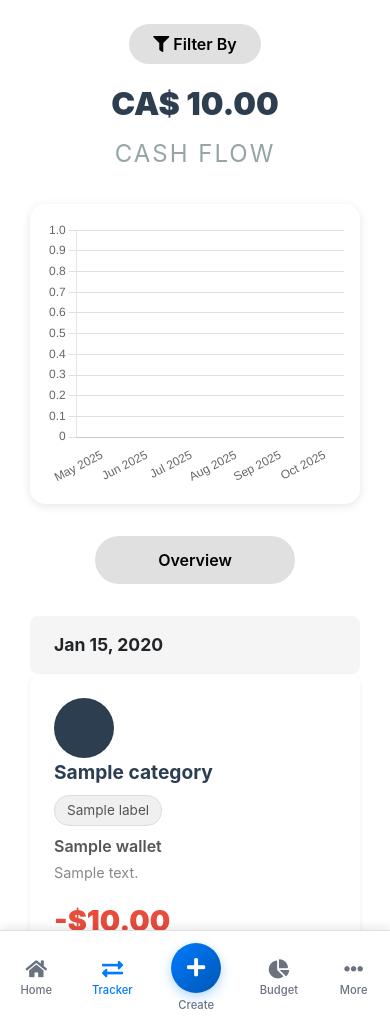
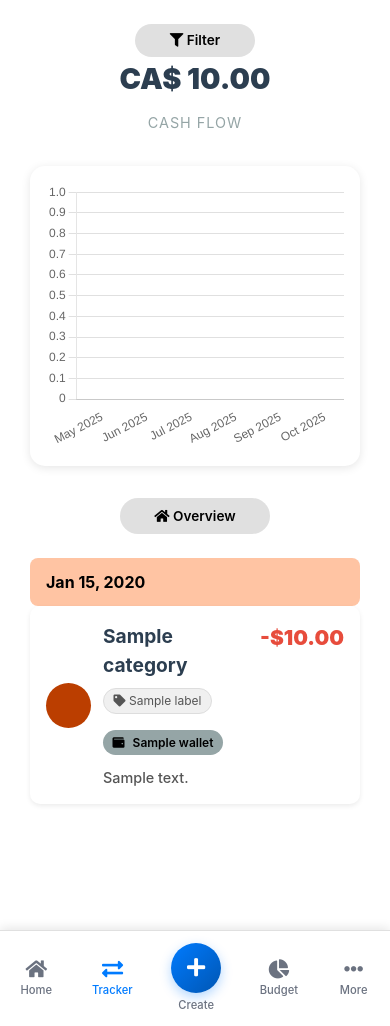
Before and after one commit to beaquino18/finance-tracker, a Flask app: page /transactions in a window 390 px wide. Run offline with Flask 3, Linux system fonts and the light colour scheme; a user stored in the database is signed in; tables that the repository leaves empty hold one stand-in row (values such as "Sample post"); some libraries are stand-ins or nearby versions.

Commit message:
Updated designs

```diff
--- a/app/static/styles/transactions.css
+++ b/app/static/styles/transactions.css
@@ -1,5 +1,3 @@
-/* Transactions Page Styles */
-
 .transactions-header {
     text-align: center;
     margin-bottom: 2rem;
@@ -20,15 +18,17 @@
     letter-spacing: 2px;
 }
 
+/* Smaller Filter Button */
 .filter-button {
     position: absolute;
     top: 0;
     right: 0;
     background-color: #e0e0e0;
     border: none;
-    padding: 0.5rem 1.5rem;
-    border-radius: 25px;
+    padding: 0.4rem 1rem;
+    border-radius: 20px;
     font-weight: 600;
+    font-size: 0.85rem;
     cursor: pointer;
     transition: background-color 0.3s;
 }
@@ -53,15 +53,17 @@
     cursor: pointer;
 }
 
+/* Smaller Overview Button */
 .overview-button {
     display: block;
-    width: 200px;
-    margin: 2rem auto;
-    padding: 0.75rem 2rem;
+    width: 150px;
+    margin: 1.5rem auto;
+    padding: 0.5rem 1.5rem;
     background-color: #e0e0e0;
     border: none;
-    border-radius: 25px;
+    border-radius: 20px;
     font-weight: 600;
+    font-size: 0.85rem;
     cursor: pointer;
     transition: background-color 0.3s;
 }
@@ -70,13 +72,38 @@
     background-color: #d0d0d0;
 }
 
+/* Date Header - Color coded by wallet */
+.transaction-date-group {
+    margin-bottom: 2rem;
+}
 .date-header {
-    background-color: #f5f5f5;
     padding: 1rem 1.5rem;
     font-weight: 700;
-    font-size: 1.1rem;
+    font-size: 1rem;
     margin-top: 1rem;
     border-radius: 8px;
+    color: black;
+    background-color: #ffc4a3;
+}
+
+/* Wallet-specific colors */
+.date-header.cash-wallet {
+    background-color: #ff6f00;
+}
+
+.date-header.checking-account {
+    background-color: #80d8ff;
+    color: #333;
+}
+
+.date-header.savings-account {
+    background-color: #ffd700;
+    color: #333;
+}
+
+.date-header.credit-card {
+    background-color: #ffc4a3;
+    color: #333;
 }
 
 .transaction-item {
@@ -97,16 +124,20 @@
     box-shadow: 0 4px 12px rgba(0,0,0,0.15);
 }
 
+/* Transaction Icon - Uses category color and icon */
 .transaction-icon {
     width: 60px;
     height: 60px;
-    background-color: #2c3e50;
     border-radius: 50%;
     display: flex;
     align-items: center;
     justify-content: center;
     margin-right: 1.5rem;
     flex-shrink: 0;
+}
+
+.transaction-icon[data-category-color] {
+    background-color: var(--category-color);
 }
 
 .transaction-icon i {
@@ -144,12 +175,27 @@
 
 .transaction-wallet {
     font-weight: 600;
-    color: #555;
+    color: black;
     margin-bottom: 0.25rem;
+    font-size: 0.9rem;
+}
+
+.transaction-wallet-badge {
+    display: inline-flex;
+    align-items: center;
+    gap: 0.5rem;
+    padding: 0.25rem 0.75rem;
+    border-radius: 15px;
+    font-size: 0.85rem;
+}
+
+.transaction-wallet-badge[data-wallet-color] {
+    background-color: var(--wallet-color);
+    color: black;
 }
 
 .transaction-note {
-    color: #888;
+    color: black;
     font-size: 0.9rem;
 }
 
@@ -207,29 +253,116 @@
 
 /* Responsive Design */
 @media (max-width: 768px) {
+    .transactions-header {
+        padding: 0 1rem;
+    }
+
     .balance-display {
-        font-size: 2rem;
+        font-size: 2.2rem;
+        margin-bottom: 0.75rem;
+    }
+
+    .cash-flow-label {
+        font-size: 1rem;
+        letter-spacing: 1px;
+        margin-bottom: 1rem;
     }
 
     .filter-button {
         position: static;
         display: block;
-        margin: 0 auto 1rem auto;
+        margin: 1rem auto 0 auto;
         width: auto;
+        min-width: 120px;
     }
 
     .transaction-item {
+        padding: 1rem;
+    }
+
+    .transaction-icon {
+        width: 50px;
+        height: 50px;
+        margin-right: 1rem;
+    }
+
+    .transaction-icon i {
+        font-size: 1.5rem;
+    }
+
+    .transaction-details {
+        display: flex;
         flex-direction: column;
-        align-items: flex-start;
+        gap: 0.5rem;
+        flex: 1;
+    }
+
+    .transaction-category {
+        font-size: 1.1rem;
+        margin-bottom: 0;
+    }
+
+    .transaction-note {
+        font-size: 1rem;
+        color: #555;
+        font-weight: 500;
     }
 
     .transaction-amount {
-        margin-left: 0;
-        margin-top: 1rem;
+        font-size: 1.5rem;
+        margin-left: 0.5rem;
+        align-self: flex-start;
     }
 
     .transactions-chart-container {
         height: 300px;
         padding: 1rem;
     }
+
+    .date-header {
+        font-size: 1rem;
+        padding: 0.75rem 1rem;
+    }
 }
+
+@media (max-width: 576px) {
+    .balance-display {
+        font-size: 1.8rem;
+    }
+
+    .cash-flow-label {
+        font-size: 0.9rem;
+    }
+
+    .transaction-icon {
+        width: 45px;
+        height: 45px;
+        margin-right: 0.75rem;
+    }
+
+    .transaction-icon i {
+        font-size: 1.3rem;
+    }
+
+    .transaction-category {
+        font-size: 1.2rem;
+    }
+
+    .transaction-note {
+        font-size: 0.9rem;
+    }
+
+    .transaction-amount {
+        font-size: 1.3rem;
+    }
+
+    .transaction-wallet-badge {
+        font-size: 0.75rem;
+        padding: 0.2rem 0.6rem;
+    }
+
+    .label-badge {
+        font-size: 0.75rem;
+        padding: 0.2rem 0.6rem;
+    }
+}
--- a/app/templates/dashboard.html
+++ b/app/templates/dashboard.html
@@ -26,7 +26,7 @@
     </div>
     <div class="card-body">
         {% if wallets %}
-            {% set colors = ['#007bff', '#28a745', '#ffc107', '#dc3545', '#17a2b8'] %}
+            {% set colors = ['#ff6f00', '#80d8ff', '#ffd700', '#2c3e50', '#ffc4a3'] %}
             <div class="row">
                 {% for wallet in wallets %}
                     {% set color = colors[loop.index0 % colors|length] %}
--- a/app/templates/transactions.html
+++ b/app/templates/transactions.html
@@ -11,7 +11,7 @@
     <!-- Header Section -->
     <div class="transactions-header">
         <button class="filter-button" onclick="openFilterModal()">
-            <i class="fas fa-filter"></i> Filter By
+            <i class="fas fa-filter"></i> Filter
         </button>
         <div class="balance-display">CA$ {{ "%.2f"|format(total_balance) }}</div>
         <div class="cash-flow-label">
@@ -35,42 +35,75 @@
 
     <!-- Overview Button -->
     <button class="overview-button" onclick="window.location.href='{{ url_for('main.dashboard') }}'">
-        Overview
+        <i class="fas fa-home"></i> Overview
     </button>
 
     <!-- Transactions List -->
     {% for date, transactions in transactions_by_date.items() %}
-        <div class="date-header">{{ date }}</div>
+        {% if transactions %}
+            {% set first_transaction = transactions[0] %}
+            {% set wallet_name = first_transaction.wallet.name.lower() %}
+            {% set wallet_color = '#95a5a6' %}
+
+
+            <div class="transaction-date-group">
+            <div class="date-header">
+                {{ date }}
+            </div>
 
             {% for transaction in transactions %}
-            <div class="transaction-item" data-transaction-id="{{ transaction.id }}">
-                <div class="transaction-icon">
+                <div class="transaction-item" data-transaction-id="{{ transaction.id }}" style="display: flex; align-items: center;">
+                    <!-- Category Icon with Category Color -->
+                    <div class="transaction-icon" style="background-color: {{ transaction.category.color.value }}; flex-shrink: 0;">
                         <i class="fas {{ transaction.category.icon }}"></i>
                     </div>
 
-                <div class="transaction-details">
+                    <div class="transaction-details" style="flex: 1;">
                         <div class="transaction-category">{{ transaction.category.name }}</div>
 
                         {% if transaction.labels %}
                             <div class="transaction-labels">
                                 {% for label in transaction.labels %}
-                                <span class="label-badge">{{ label.name }}</span>
+                                    <span class="label-badge">
+                                        <i class="fas fa-tag"></i> {{ label.name }}
+                                    </span>
                                 {% endfor %}
                             </div>
                         {% endif %}
 
-                    <div class="transaction-wallet">{{ transaction.wallet.name }}</div>
+                        <div class="transaction-wallet">
+                            {% set wallet_name = transaction.wallet.name.lower() %}
+                            {% set wallet_badge_color = '#95a5a6' %}
+
+                            {# Assign specific colors based on wallet name #}
+                            {% if 'cash' in wallet_name %}
+                                {% set wallet_badge_color = '#ff6f00' %}
+                            {% elif 'checking' in wallet_name %}
+                                {% set wallet_badge_color = '#80d8ff' %}
+                            {% elif 'saving' in wallet_name %}
+                                {% set wallet_badge_color = '#ffd700' %}
+                            {% elif 'credit' in wallet_name %}
+                                {% set wallet_badge_color = '#ffc4a3' %}
+                            {% endif %}
+
+                            <span class="transaction-wallet-badge" style="background-color: {{ wallet_badge_color }}">
+                                <i class="fas fa-wallet"></i>
+                                {{ transaction.wallet.name }}
+                            </span>
+                        </div>
 
                         {% if transaction.description %}
                             <div class="transaction-note">{{ transaction.description }}</div>
                         {% endif %}
                     </div>
 
-                <div class="transaction-amount {{ 'expense' if transaction.is_expense else 'income' }}">
+                    <div class="transaction-amount {{ 'expense' if transaction.is_expense else 'income' }}" style="flex-shrink: 0;">
                         {{ '-' if transaction.is_expense else '+' }}${{ "%.2f"|format(transaction.amount) }}
                     </div>
                 </div>
             {% endfor %}
+        {% endif %}
+        </div>
     {% else %}
         <div class="alert alert-info">
             No transactions found. <a href="{{ url_for('transaction.create') }}">Create your first transaction</a>.
```
Lines whose indentation alone changed are shown as unchanged.
